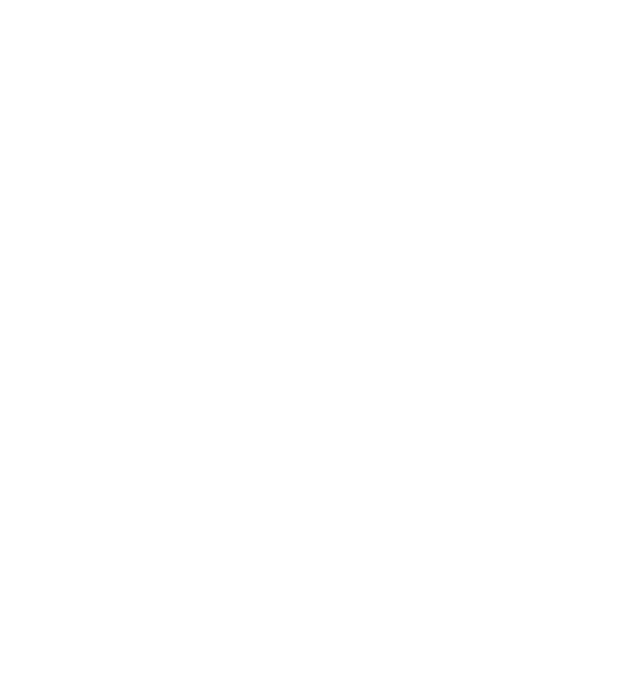
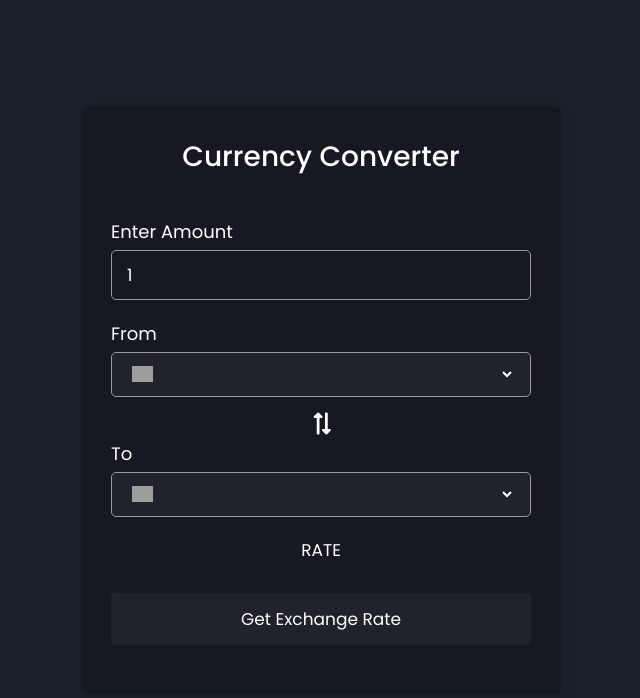
Before and after one commit to SahilMehra331997/currency-converter, a plain HTML site: page index.html in a window 1280 px wide. Shown: the whole page, without its empty margins (319-959 px from the left). Drawn offline with Linux system fonts and the light colour scheme; grey boxes are pictures that could not be loaded.

Commit message:
html and css code

```diff
--- a/index.html
+++ b/index.html
@@ -3,9 +3,43 @@
 <head>
     <meta charset="UTF-8">
     <meta name="viewport" content="width=device-width, initial-scale=1.0">
-    <title>CURRENCY CONVERTER</title>
+    <title>Currency Converter</title>
+    <link rel="stylesheet" href="https://cdnjs.cloudflare.com/ajax/libs/font-awesome/5.14.0/css/all.min.css"
+    integrity="sha512-1PKOgIY59xJ8Co8+NE6FZ+LOAZKjy+KY8iq0G4B3CyeY6wYHN3yt9PW0XpSriVlkMXe40PTKnXrLnZ9+fkDaog=="
+    crossorigin="anonymous" />
+    <link rel="stylesheet"  href="style.css">
 </head>
 <body>
+    <div class="wrapper">
+        <h2>Currency Converter</h2>
+        <form action="#">
+            <div class="amount">
+                <p>Enter Amount</p>
+                <input type="text" value="1">
+            </div>
+            <div class="dropdown">
+                <div class="from">
+                    <p>From</p>
+                    <div class="select-box">
+                        <img src="https://flagcdn.com/48x36/us.png" alt="flag">
+                        <select name="from"> <!-- Options tag are inserted from JavaScript --> </select>
+                    </div>
+                </div>
 
+                <div class="icon"><i class="fas fa-exchange-alt"></i></div>
+                <div class="to">
+                    <p>To</p>
+                    <div class="select-box">
+                        <img src="https://flagcdn.com/48x36/in.png" alt="flag">
+                        <select name="to"> <!-- Options tag are inserted from JavaScript --> </select>
+                    </div>
+                </div>
+
+            </div>
+            <div class="exchange-rate">RATE</div>
+            <button>Get Exchange Rate</button>
+        </form>
+    </div>
+    <script src="curr.js"></script>
 </body>
 </html>
--- /dev/null
+++ b/style.css
@@ -0,0 +1,139 @@
+/* Import Google Font - Poppins */
+@import url("https://fonts.googleapis.com/css2?family=Poppins:wght@400;500;600;700&display=swap");
+
+* {
+  margin: 0;
+  padding: 0;
+  box-sizing: border-box;
+  font-family: "Poppins", sans-serif;
+}
+
+body {
+  display: flex;
+  align-items: center;
+  justify-content: center;
+  min-height: 100vh;
+  padding: 0 10px;
+  background: #1a212d;
+}
+
+.wrapper {
+  width: 30rem;
+  padding: 30px;
+  border-radius: 7px;
+  background: #161922;
+  color: white;
+  box-shadow: 7px 7px 20px rgba(0, 0, 0, 0.05);
+}
+
+.wrapper h2 {
+  font-size: 28px;
+  font-weight: 500;
+  text-align: center;
+}
+
+.wrapper form {
+  margin: 40px 0 20px 0;
+}
+
+form :where(input, select, button) {
+  width: 100%;
+  outline: none;
+  border-radius: 5px;
+  border: none;
+}
+
+form p {
+  font-size: 18px;
+  margin-bottom: 5px;
+}
+
+form input {
+  height: 50px;
+  font-size: 17px;
+  padding: 0 15px;
+  background: transparent;
+  color: white;
+  border: 1px solid #999;
+}
+
+form input:focus {
+  padding: 0 14px;
+  border: 2px solid #675afe;
+}
+
+form .dropdown {
+  display: flex;
+  flex-direction: column;
+  align-items: center;
+  justify-content: space-between;
+  margin-top: 20px;
+}
+
+.from {
+  width: 100%;
+}
+
+.to {
+  width: 100%;
+}
+
+.dropdown .select-box {
+  display: flex;
+  width: 100%;
+  height: 45px;
+  align-items: center;
+  border-radius: 5px;
+  padding: 0 20px;
+  border: 1px solid #999;
+  background: #20232c;
+}
+
+.select-box img {
+  max-width: 21px;
+}
+
+.select-box select {
+  width: 100%;
+  font-size: 16px;
+  background: none;
+  margin: 0 -5px 0 5px;
+  color: white;
+  background: #20232c;
+}
+
+.select-box select::-webkit-scrollbar {
+  width: 8px;
+}
+
+.select-box select::-webkit-scrollbar-track {
+  background: #fff;
+}
+
+.select-box select::-webkit-scrollbar-thumb {
+  background: #888;
+  border-radius: 8px;
+  border-right: 2px solid #ffffff;
+}
+
+.dropdown .icon {
+  cursor: pointer;
+  margin-top: 10px;
+  font-size: 22px;
+  transform: rotate(90deg);
+}
+
+form .exchange-rate {
+  font-size: 17px;
+  margin: 20px 0 30px;
+  text-align: center;
+}
+
+form button {
+  height: 52px;
+  color: #fff;
+  font-size: 17px;
+  cursor: pointer;
+  background: #20232c;
+  transition: 0.3s ease;
+}
```
